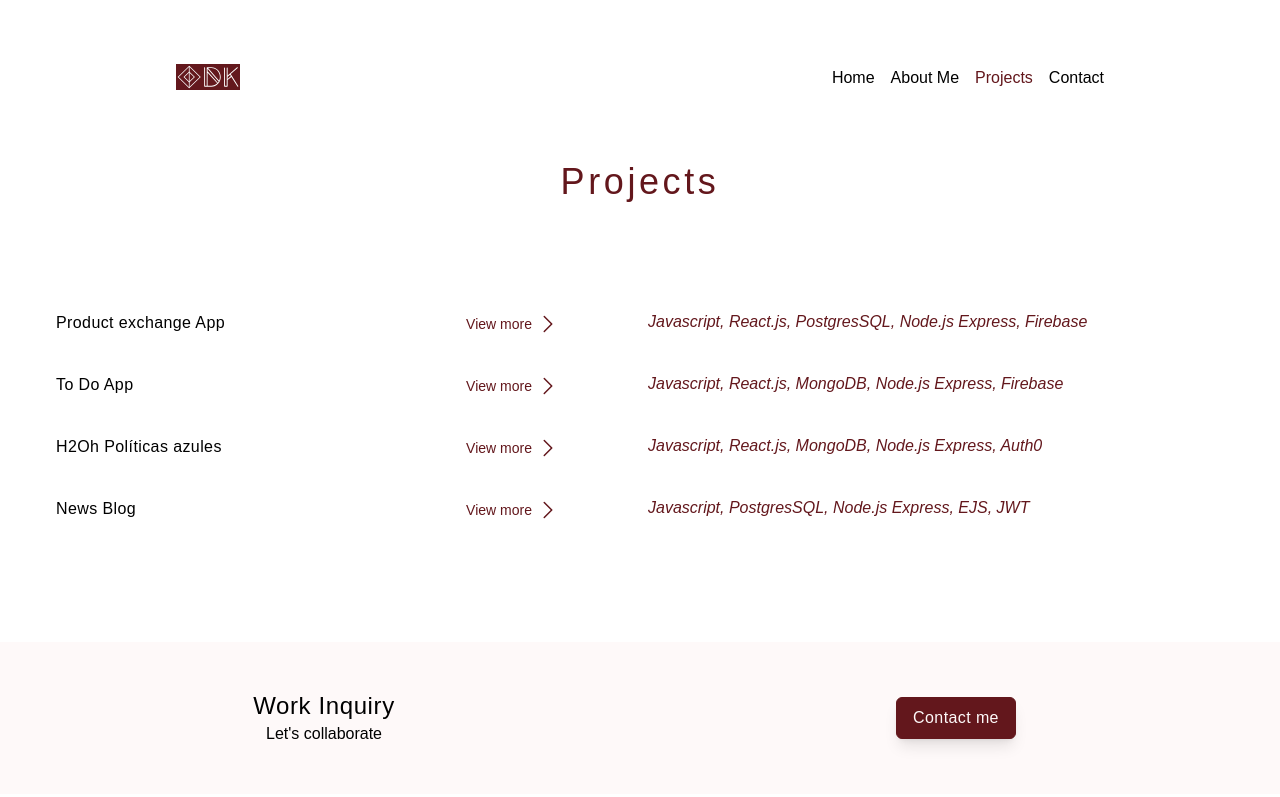
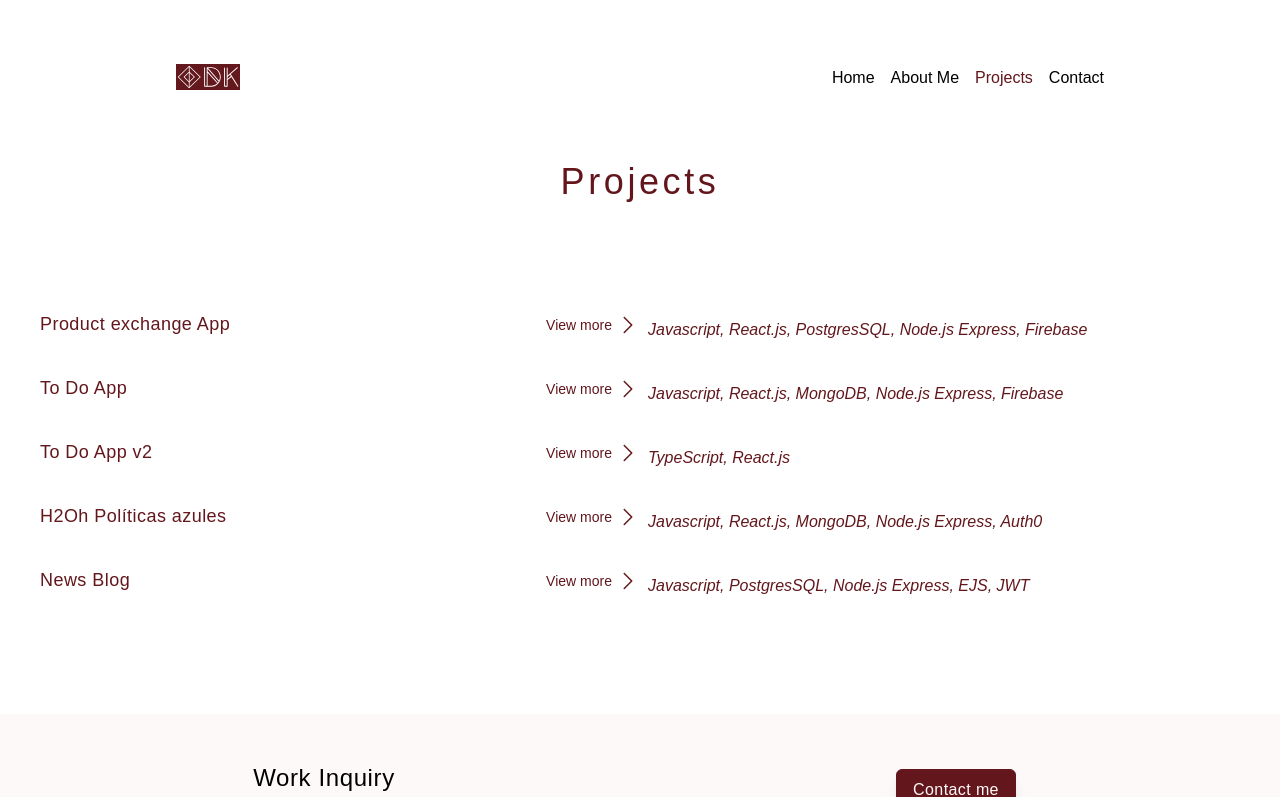
Before and after one commit to dorian-rose/portfolio_dk, a React (Vite) app: page /projects in a window 1280 px wide. Shown: the top 797 px of the page. Built offline with nearby package versions, Linux system fonts and the light colour scheme.

Commit message:
project cards and show project button reformatted

```diff
--- a/src/components/ProjectCard.jsx
+++ b/src/components/ProjectCard.jsx
@@ -15,42 +15,35 @@ export const ProjectCard = ({ project }) => {
           stack={stack}
         />
         <div
-          className={`${display} flex flex-col md:flex-row mx-2 lg:max-h-[12rem]`}
+          className={`${display} flex flex-col md:flex-row  lg:max-h-[12rem] md:mb-20`}
         >
-          <div className="md:me-10 md:max-w-[50%] max-h-fit">
-            <p className="mt-4  font-thin text-sm lg:me-10">{description}</p>
+          <div className="relative lg:me-10 md:max-w-[50%] mb-5 md:mb-0 max-h-fit">
+            <p className=" font-thin text-sm lg:me-10">{description}</p>
           </div>
 
-          <div className="md:max-w-[50%] rounded-lg lg:mx-10 mt-10 md:mt-0">
-            <div className="p-2 rounded-lg h-full   bg-background ">
-              <img
-                className="object-cover  h-full  m-auto  rounded-lg"
-                src={image}
-                alt={title}
-              />
-            </div>
+          <div className="md:max-w-[50%] mx-auto rounded-lg  mb-10 md:mb-0  ">
+            <a
+              href={link}
+              target="_blank"
+              rel="noopener noreferrer"
+              // className={`${display} flex  `}
+              className="flex md:flex-row-reverse md:relative md:top-1/2 md:-translate-y-1/2"
+            >
+              <div className="p-2 rounded-full h-40 w-40 md:w-48 hover:shadow  bg-background ">
+                <img
+                  className="object-cover  h-full  m-auto  rounded-full"
+                  src={image}
+                  alt={title}
+                />
+              </div>
+              <div className="md:me-5 lg:me-8 ms-8 md:ms-5">
+                <p className="text-center relative top-1/2 -translate-y-1/2 text-primary font-thin hover:font-normal bg-background rounded-full px-3 py-1 shadow-lg">
+                  View Project
+                </p>
+              </div>
+            </a>
           </div>
         </div>
-        <a
-          href={link}
-          target="_blank"
-          rel="noopener noreferrer"
-          className={`${display} flex w-fit text-primary font-thin hover:font-normal ms-2 mt-3 mb-6 sm:mb-10 lg:mb-3  bg-background rounded-full px-3 py-1 shadow-lg`}
-        >
-          <p> View Project</p>
-          <svg
-            xmlns="http://www.w3.org/2000/svg"
-            viewBox="0 0 24 24"
-            fill="#63171C"
-            className="w-4 ms-1"
-          >
-            <path
-              fillRule="evenodd"
-              d="M16.28 11.47a.75.75 0 010 1.06l-7.5 7.5a.75.75 0 01-1.06-1.06L14.69 12 7.72 5.03a.75.75 0 011.06-1.06l7.5 7.5z"
-              clipRule="evenodd"
-            />
-          </svg>
-        </a>
       </article>
     </>
   );
--- a/src/components/ShowProjectButton.jsx
+++ b/src/components/ShowProjectButton.jsx
@@ -2,17 +2,17 @@ import React from "react";
 
 export const ShowProjectButton = ({ display, setDisplay, title, stack }) => {
   return (
-    <div className="grid md:grid-cols-2">
+    <div className="grid md:grid-cols-2 ">
       <button
         onClick={
           display == "hidden"
             ? () => setDisplay("")
             : () => setDisplay("hidden")
         }
-        className="block mt-1 lg:mt-5  ps-4 sm:pe-5 md:pe-8 lg:pe-20 py-2 w-full font-thin flex md:justify-between"
+        className=" mt-1 lg:mt-5 py-2 w-full font-thin flex justify-between"
       >
         <h2
-          className={`text-sm sm:text-base font-light tracking-wide text-left me-3 sm:me-5 lg:me-10 ${
+          className={`text-primary sm:text-lg font-light tracking-wide text-left me-5 sm:me-5 lg:me-10 ${
             display === "hidden" && "relative top-1/2 -translate-y-1/2"
           }`}
         >
@@ -59,7 +59,9 @@ export const ShowProjectButton = ({ display, setDisplay, title, stack }) => {
       <div className="italic sm:mt-3 lg:mt-7 font-thin text-primary w-fit">
         <p
           className={`${
-            display === "hidden" ? "ms-2 text-xs lg:text-base mb-1" : "hidden"
+            display === "hidden"
+              ? "md:ms-2 text-xs lg:text-base mt-2 sm:mt-0 md:mt-2  mb-6 md:mb-0"
+              : "hidden"
           } `}
         >
           {stack}
--- a/src/components/projectInfo.js
+++ b/src/components/projectInfo.js
@@ -2,6 +2,7 @@ import productSwapSmall from "../assets/productSwapSmall.png"
 import h2ohSmall from "../assets/h2ohSmall.png"
 import blogSmall from "../assets/blogSmall.png"
 import toDoSmall from "../assets/toDoSmall.png"
+import toDoTs from "../assets/toDoTs.png"
 
 
 export const projects = [
@@ -22,13 +23,20 @@ The application has three levels of user roles: unregistered user (view only), r
         stack: "Javascript, React.js, MongoDB, Node.js Express, Firebase"
     }, {
         id: 3,
+        title: "To Do App v2",
+        description: `An alternate, simpler to do app created using TypeScript in React.js and local storage`,
+        image: toDoTs,
+        link: "https://todo-dorian-ts.netlify.app/",
+        stack: "TypeScript, React.js"
+    }, {
+        id: 4,
         title: "H2Oh Políticas azules",
         description: `This project consisted of building the arquitecture for a product designed by a user experience team, including exact replication of supplied figma views and implementation of requested functionalities. The project also included collaboration with a team of data scientists and compliance with the recommendations of the cybersecurity team. Front end is built with react.js, also utilising leaflet, chart.js and more, and the back end is built with node express.js.`,
         image: h2ohSmall,
         link: "https://h20h.netlify.app/",
         stack: "Javascript, React.js, MongoDB, Node.js Express, Auth0"
     }, {
-        id: 4,
+        id: 5,
         title: "News Blog",
         description: "A blog website where authors can log in and post articles. Authors can edit or delete their entries, and unregistered site visitors can search and read articles. Author login and authetication is managed with JWT. This site was an exercise in Node.js Express; both the back and front end are made using this framework , the front using the ejs template engine to create views.",
         image: blogSmall,
```
Also changed, not shown: src/assets/toDoTs.png (added).
